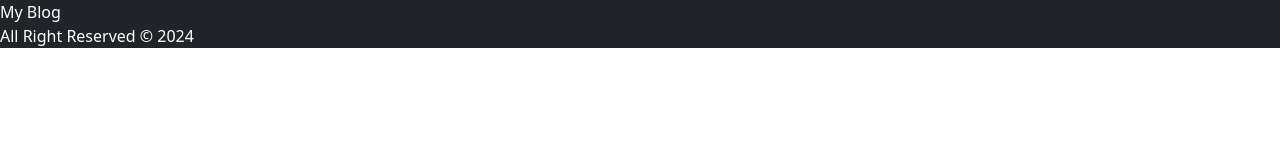
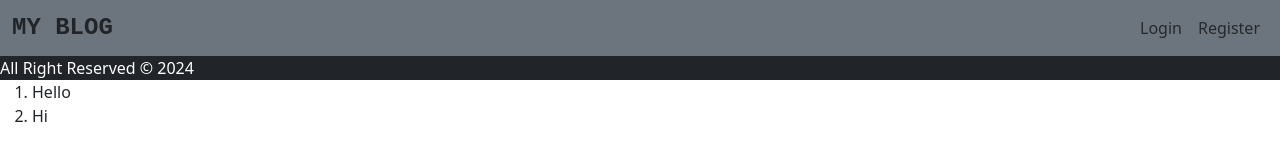
Before and after one commit to michaelodeh/python_full_stack1, a plain HTML site: page html/index.html in a window 1280 px wide. Drawn offline with nearby package versions, Linux system fonts and the light colour scheme.

Commit message:
Link Added

```diff
--- a/html/css/style.css
+++ b/html/css/style.css
@@ -25,3 +25,10 @@ html {
 .content {
   color: darkred;
 }
+
+.logo{
+  font-size: x-large;
+  font-weight: bold;
+  text-transform: uppercase;
+  font-family: 'Courier New', Courier, monospace;
+}
--- a/html/index.html
+++ b/html/index.html
@@ -1,18 +1,38 @@
 <!DOCTYPE html>
 <html>
+
 <head>
   <title>My Blog</title>
   <link rel="stylesheet" href="css/style.css" />
-    <link
-      href="https://cdn.jsdelivr.net/npm/bootstrap@5.3.3/dist/css/bootstrap.min.css"
-      rel="stylesheet"
-    />
+  <link href="https://cdn.jsdelivr.net/npm/bootstrap@5.3.3/dist/css/bootstrap.min.css" rel="stylesheet" />
 </head>
+
 <body>
-    <nav class="nav bg-dark text-white">
-      <div class="title">My Blog</div>
+  <nav class="navbar navbar-expand-sm bg-secondary navbar-light">
+    <div class="container-fluid">
+      <span class="logo">My Blog</span>
+      <ul class="navbar-nav">
+        <li class="nav-item">
+          <a class="nav-link" href="login.html">
+            Login
+          </a>
+
+        </li>
+        <li class="nav-item">
+          <a class="nav-link" href="#">
+            Register
+          </a>
+
+        </li>
+      </ul>
+    </div>
   </nav>
 
   <div class="bg-dark text-white">All Right Reserved &copy; 2024</div>
 </body>
+<ol>
+  <li>Hello</li>
+  <li>Hi</li>
+</ol>
+
 </html>
```
Also changed, not shown: html/login.html (+6 -4 lines). Lines whose indentation alone changed are shown as unchanged.
